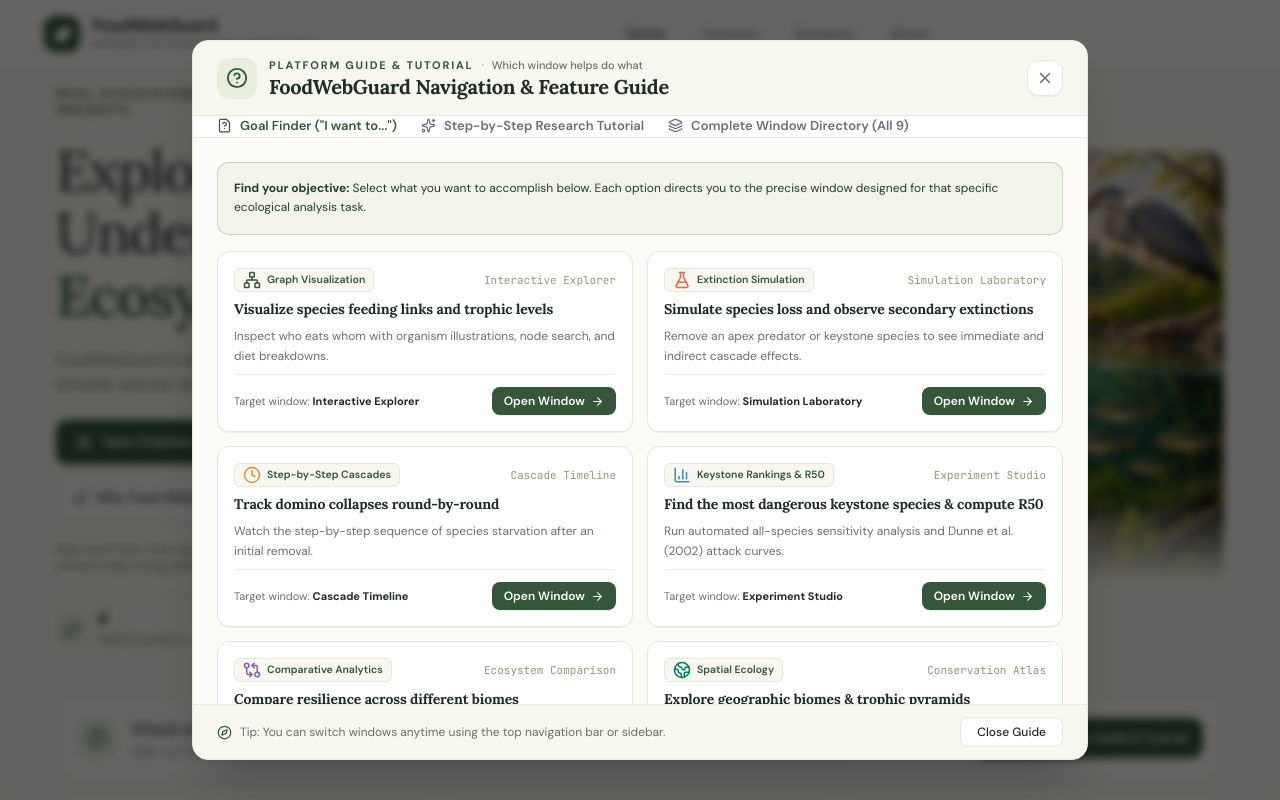
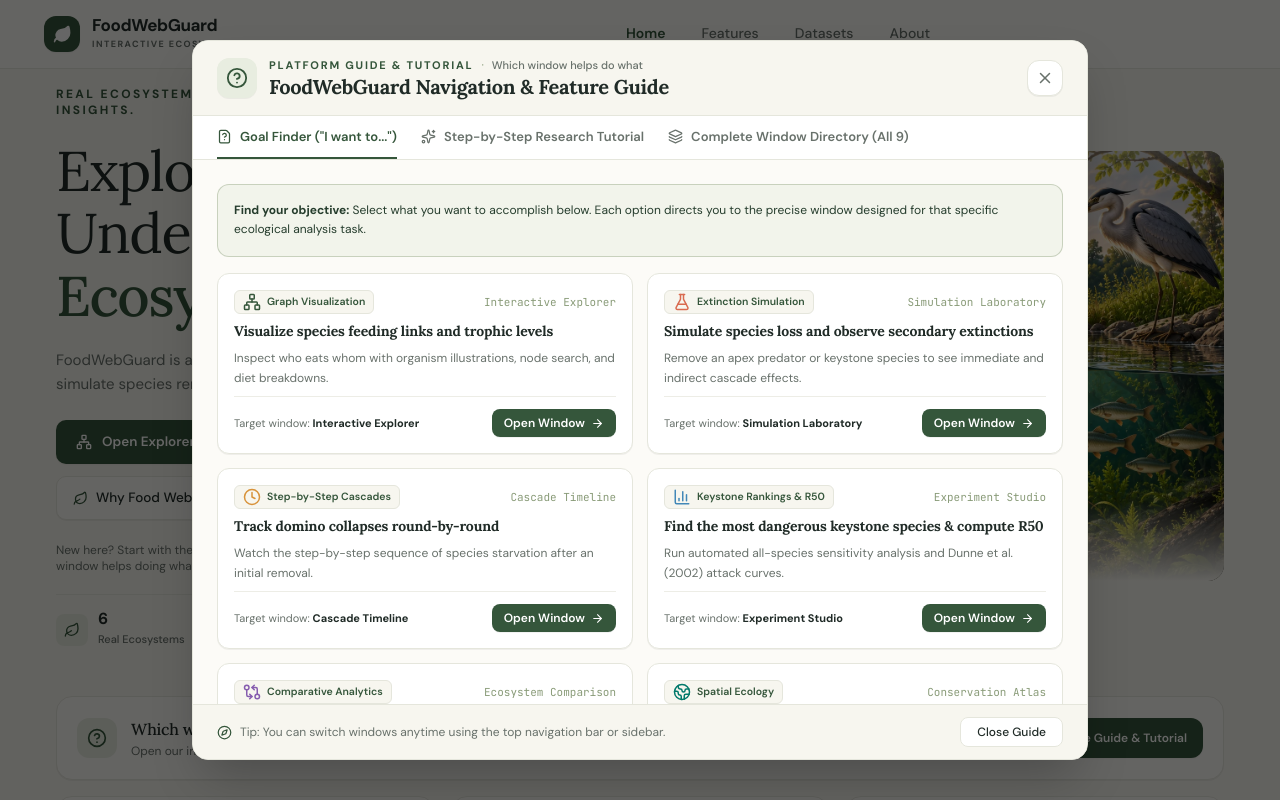
Before and after one commit to nilotpal-lab/BIOLOGY-EXPERIENTIAL-LEARNING, a React (Vite) app: page / in a window 1280 px wide. Both pictures are taken after a click on the button "Open Feature Guide & Tutorial". Shown: the top 800 px of the page. Built offline with nearby package versions, Linux system fonts and the light colour scheme.

Commit message:
perf: eliminate scroll lag in FeatureGuideModal by removing backdrop-blur and enabling hardware acceleration

```diff
--- a/src/components/layout/FeatureGuideModal.tsx
+++ b/src/components/layout/FeatureGuideModal.tsx
@@ -341,11 +341,12 @@ export function FeatureGuideModal({
     }
 
     document.addEventListener('keydown', handleKeyDown)
+    const originalOverflow = document.body.style.overflow
     document.body.style.overflow = 'hidden'
 
     return () => {
       document.removeEventListener('keydown', handleKeyDown)
-      document.body.style.overflow = ''
+      document.body.style.overflow = originalOverflow
     }
   }, [isOpen, onClose])
 
@@ -365,14 +366,14 @@ export function FeatureGuideModal({
       role="dialog"
       aria-modal="true"
       aria-labelledby="feature-guide-title"
-      className="fixed inset-0 z-50 flex items-center justify-center p-3 sm:p-5 md:p-6 bg-black/60 backdrop-blur-xs overflow-y-auto"
+      className="fixed inset-0 z-50 flex items-center justify-center p-3 sm:p-5 md:p-6 bg-black/60 overflow-hidden"
       onClick={(e) => {
         if (e.target === e.currentTarget) onClose()
       }}
     >
-      <div className="relative w-full max-w-4xl max-h-[90vh] flex flex-col rounded-2xl bg-[#FCFBF7] text-[#202B27] border border-[#E5E6DC] shadow-2xl overflow-hidden animate-in fade-in zoom-in-95 duration-150">
+      <div className="relative w-full max-w-4xl max-h-[90vh] flex flex-col rounded-2xl bg-[#FCFBF7] text-[#202B27] border border-[#E5E6DC] shadow-2xl overflow-hidden [transform:translateZ(0)]">
         {/* Modal Header */}
-        <div className="flex items-center justify-between border-b border-[#E5E6DC] bg-[#F7F6EF] px-5 sm:px-6 py-4">
+        <div className="shrink-0 flex items-center justify-between border-b border-[#E5E6DC] bg-[#F7F6EF] px-5 sm:px-6 py-4">
           <div className="flex items-center gap-3">
             <div className="flex h-10 w-10 items-center justify-center rounded-xl bg-[#E8EDE0] text-[#35563B] shadow-2xs">
               <HelpCircle size={22} />
@@ -407,7 +408,7 @@ export function FeatureGuideModal({
         </div>
 
         {/* Tab Navigation */}
-        <div className="flex items-center border-b border-[#E5E6DC] bg-white px-5 sm:px-6 gap-2 sm:gap-6 overflow-x-auto">
+        <div className="shrink-0 flex items-center border-b border-[#E5E6DC] bg-white px-5 sm:px-6 gap-2 sm:gap-6 overflow-x-auto">
           <button
             type="button"
             onClick={() => setActiveTab('goals')}
@@ -448,8 +449,8 @@ export function FeatureGuideModal({
           </button>
         </div>
 
-        {/* Modal Scrollable Body */}
-        <div className="flex-1 overflow-y-auto p-5 sm:p-6 space-y-6">
+        {/* Modal Scrollable Body with dedicated hardware-accelerated layer & isolated overscroll */}
+        <div className="flex-1 min-h-0 overflow-y-auto overscroll-contain p-5 sm:p-6 space-y-6 [transform:translateZ(0)] [will-change:scroll-position] [scroll-behavior:auto] [-webkit-overflow-scrolling:touch]">
           {/* TAB 1: GOAL FINDER */}
           {activeTab === 'goals' && (
             <div className="space-y-4">
@@ -463,7 +464,7 @@ export function FeatureGuideModal({
                 {USER_GOALS.map((item, idx) => (
                   <div
                     key={idx}
-                    className="flex flex-col justify-between rounded-xl border border-[#E5E6DC] bg-white p-4 shadow-2xs hover:border-[#899B78] hover:shadow-xs transition-all"
+                    className="flex flex-col justify-between rounded-xl border border-[#E5E6DC] bg-white p-4 shadow-2xs hover:border-[#899B78] transition-colors"
                   >
                     <div className="space-y-2">
                       <div className="flex items-center justify-between">
@@ -638,7 +639,7 @@ export function FeatureGuideModal({
         </div>
 
         {/* Modal Footer */}
-        <div className="border-t border-[#E5E6DC] bg-[#F7F6EF] px-5 sm:px-6 py-3 flex flex-col sm:flex-row items-center justify-between gap-3 text-xs text-[#68716B]">
+        <div className="shrink-0 border-t border-[#E5E6DC] bg-[#F7F6EF] px-5 sm:px-6 py-3 flex flex-col sm:flex-row items-center justify-between gap-3 text-xs text-[#68716B]">
           <div className="flex items-center gap-2 text-center sm:text-left">
             <Compass size={15} className="text-[#35563B] shrink-0" />
             <span>
```
